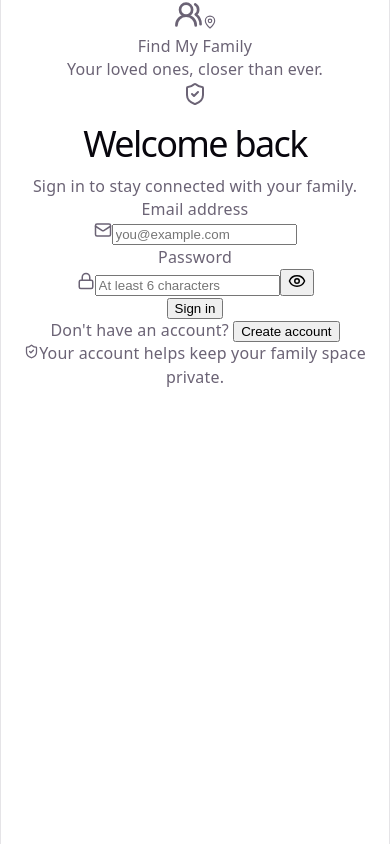
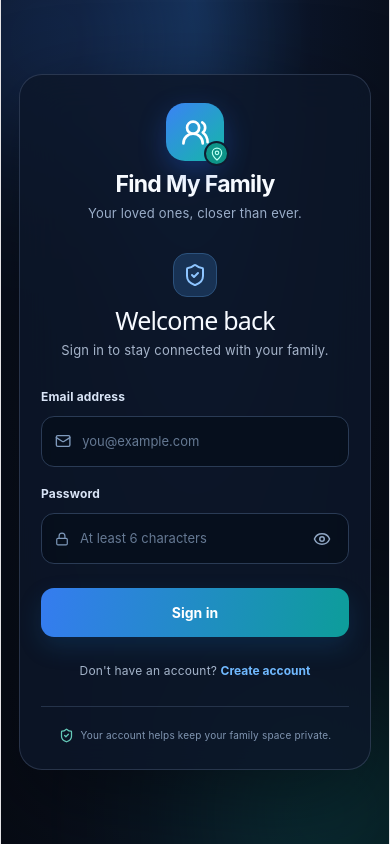
Before and after one commit to afsalpg979-code/find-my-family-node, a React app in the folder frontend/: page / in a window 390 px wide. Built offline with nearby package versions, Linux system fonts and the light colour scheme; no server answers; the HTML template or start-up script is replaced by a standard one.

Commit message:
Style Find My Family responsive dark login UI

```diff
--- a/frontend/src/App.css
+++ b/frontend/src/App.css
@@ -1,184 +1,50 @@
-.counter {
-  font-size: 16px;
-  padding: 5px 10px;
-  border-radius: 5px;
-  color: var(--accent);
-  background: var(--accent-bg);
-  border: 2px solid transparent;
-  transition: border-color 0.3s;
-  margin-bottom: 24px;
-
-  &:hover {
-    border-color: var(--accent-border);
-  }
-  &:focus-visible {
-    outline: 2px solid var(--accent);
-    outline-offset: 2px;
-  }
+:root {
+  font-family: Inter, ui-sans-serif, system-ui, -apple-system, BlinkMacSystemFont, "Segoe UI", sans-serif;
+  color: #f5f7ff;
+  background: #080d19;
+  font-synthesis: none;
+  text-rendering: optimizeLegibility;
+  -webkit-font-smoothing: antialiased;
+  -moz-osx-font-smoothing: grayscale;
 }
-
-.hero {
-  position: relative;
-
-  .base,
-  .framework,
-  .vite {
-    inset-inline: 0;
-    margin: 0 auto;
-  }
-
-  .base {
-    width: 170px;
-    position: relative;
-    z-index: 0;
-  }
-
-  .framework,
-  .vite {
-    position: absolute;
-  }
-
-  .framework {
-    z-index: 1;
-    top: 34px;
-    height: 28px;
-    transform: perspective(2000px) rotateZ(300deg) rotateX(44deg) rotateY(39deg)
-      scale(1.4);
-  }
-
-  .vite {
-    z-index: 0;
-    top: 107px;
-    height: 26px;
-    width: auto;
-    transform: perspective(2000px) rotateZ(300deg) rotateX(40deg) rotateY(39deg)
-      scale(0.8);
-  }
+* { box-sizing: border-box; }
+body { margin: 0; min-width: 320px; min-height: 100vh; }
+button, input { font: inherit; }
+button { cursor: pointer; }
+.auth-page {
+  min-height: 100vh; width: 100%; display: grid; place-items: center;
+  position: relative; overflow: hidden; padding: 28px 18px;
+  background: radial-gradient(ellipse at top, #142d50 0%, #0b1426 42%, #070b14 100%);
 }
-
-#center {
-  display: flex;
-  flex-direction: column;
-  gap: 25px;
-  place-content: center;
-  place-items: center;
-  flex-grow: 1;
-
-  @media (max-width: 1024px) {
-    padding: 32px 20px 24px;
-    gap: 18px;
-  }
+.auth-glow { position: absolute; width: 260px; height: 260px; border-radius: 50%; filter: blur(85px); opacity: .22; pointer-events: none; }
+.glow-one { background: #3b82f6; top: -90px; left: -80px; }
+.glow-two { background: #14b8a6; bottom: -100px; right: -70px; }
+.auth-card {
+  width: min(100%, 430px); position: relative; z-index: 1; padding: 34px 30px 25px;
+  border: 1px solid rgba(170, 196, 236, .18); border-radius: 28px;
+  background: rgba(13, 23, 41, .82); box-shadow: 0 28px 90px rgba(0,0,0,.42);
+  backdrop-filter: blur(20px); text-align: center;
 }
-
-#next-steps {
-  display: flex;
-  border-top: 1px solid var(--border);
-  text-align: left;
-
-  & > div {
-    flex: 1 1 0;
-    padding: 32px;
-    @media (max-width: 1024px) {
-      padding: 24px 20px;
-    }
-  }
-
-  .icon {
-    margin-bottom: 16px;
-    width: 22px;
-    height: 22px;
-  }
-
-  @media (max-width: 1024px) {
-    flex-direction: column;
-    text-align: center;
-  }
-}
-
-#docs {
-  border-right: 1px solid var(--border);
-
-  @media (max-width: 1024px) {
-    border-right: none;
-    border-bottom: 1px solid var(--border);
-  }
-}
-
-#next-steps ul {
-  list-style: none;
-  padding: 0;
-  display: flex;
-  gap: 8px;
-  margin: 32px 0 0;
-
-  .logo {
-    height: 18px;
-  }
-
-  a {
-    color: var(--text-h);
-    font-size: 16px;
-    border-radius: 6px;
-    background: var(--social-bg);
-    display: flex;
-    padding: 6px 12px;
-    align-items: center;
-    gap: 8px;
-    text-decoration: none;
-    transition: box-shadow 0.3s;
-
-    &:hover {
-      box-shadow: var(--shadow);
-    }
-    .button-icon {
-      height: 18px;
-      width: 18px;
-    }
-  }
-
-  @media (max-width: 1024px) {
-    margin-top: 20px;
-    flex-wrap: wrap;
-    justify-content: center;
-
-    li {
-      flex: 1 1 calc(50% - 8px);
-    }
-
-    a {
-      width: 100%;
-      justify-content: center;
-      box-sizing: border-box;
-    }
-  }
-}
-
-#spacer {
-  height: 88px;
-  border-top: 1px solid var(--border);
-  @media (max-width: 1024px) {
-    height: 48px;
-  }
-}
-
-.ticks {
-  position: relative;
-  width: 100%;
-
-  &::before,
-  &::after {
-    content: '';
-    position: absolute;
-    top: -4.5px;
-    border: 5px solid transparent;
-  }
-
-  &::before {
-    left: 0;
-    border-left-color: var(--border);
-  }
-  &::after {
-    right: 0;
-    border-right-color: var(--border);
-  }
-}
+.brand-mark { position: relative; width: 58px; height: 58px; margin: 0 auto 12px; display: grid; place-items: center; border-radius: 19px; color: #fff; background: linear-gradient(135deg,#3b82f6,#14b8a6); box-shadow: 0 10px 28px #2563eb55; }
+.brand-pin { position: absolute; right: -5px; bottom: -5px; display: grid; place-items: center; width: 25px; height: 25px; border: 2px solid #101c30; border-radius: 50%; color: #b8fff2; background: #0e9488; }
+.brand-name { color: #f8fbff; font-size: 23px; font-weight: 750; letter-spacing: -.7px; }
+.tagline { margin-top: 6px; color: #9baec9; font-size: 13px; }
+.welcome-icon { margin: 27px auto 12px; width: 44px; height: 44px; display: grid; place-items: center; color: #8ec5ff; background: #183254; border: 1px solid #2c527d; border-radius: 14px; }
+.auth-card h1 { margin: 0; color: #f7faff; font-size: 27px; letter-spacing: -.8px; }
+.subtitle { margin: 8px 0 24px; color: #a6b4ca; font-size: 13px; line-height: 1.6; }
+.auth-card form { text-align: left; }
+.auth-card label { display: block; margin: 15px 0 8px; color: #d9e4f6; font-size: 12px; font-weight: 650; }
+.input-wrap { min-height: 49px; display: flex; align-items: center; gap: 11px; padding: 0 13px; border: 1px solid #2a3b55; border-radius: 13px; color: #7f9abc; background: rgba(6, 13, 25, .65); transition: border-color .2s, box-shadow .2s; }
+.input-wrap:focus-within { border-color: #4c9aff; box-shadow: 0 0 0 3px #3b82f622; }
+.input-wrap input { width: 100%; min-width: 0; padding: 13px 0; border: 0; outline: 0; color: #f4f8ff; background: transparent; font-size: 13px; }
+.input-wrap input::placeholder { color: #657993; }
+.password-toggle { display: grid; place-items: center; flex: 0 0 auto; border: 0; padding: 4px; color: #8fa6c3; background: transparent; }
+.submit-button { width: 100%; margin-top: 24px; min-height: 49px; border: 0; border-radius: 13px; color: white; font-size: 14px; font-weight: 750; background: linear-gradient(100deg,#357cf0,#0d9d9a); box-shadow: 0 10px 25px #1679c52e; transition: transform .2s, filter .2s; }
+.submit-button:hover { filter: brightness(1.08); transform: translateY(-1px); }
+.submit-button:disabled { opacity: .65; cursor: wait; }
+.auth-message { margin-top: 16px; padding: 11px 12px; border: 1px solid #315b7a; border-radius: 10px; color: #c9e8ff; background: #102b43; font-size: 12px; line-height: 1.5; overflow-wrap: anywhere; }
+.switch-mode { margin-top: 22px; color: #a4b4ca; font-size: 12px; }
+.switch-mode button { border: 0; padding: 0; color: #70b9ff; font-size: inherit; font-weight: 750; background: transparent; }
+.privacy-note { display: flex; justify-content: center; align-items: center; gap: 7px; margin-top: 23px; padding-top: 17px; border-top: 1px solid #25334a; color: #8196b2; font-size: 10px; }
+.privacy-note svg { flex: 0 0 auto; color: #65c9b9; }
+@media (max-width: 420px) { .auth-card { padding: 28px 21px 22px; border-radius: 23px; } .auth-card h1 { font-size: 25px; } }
```
